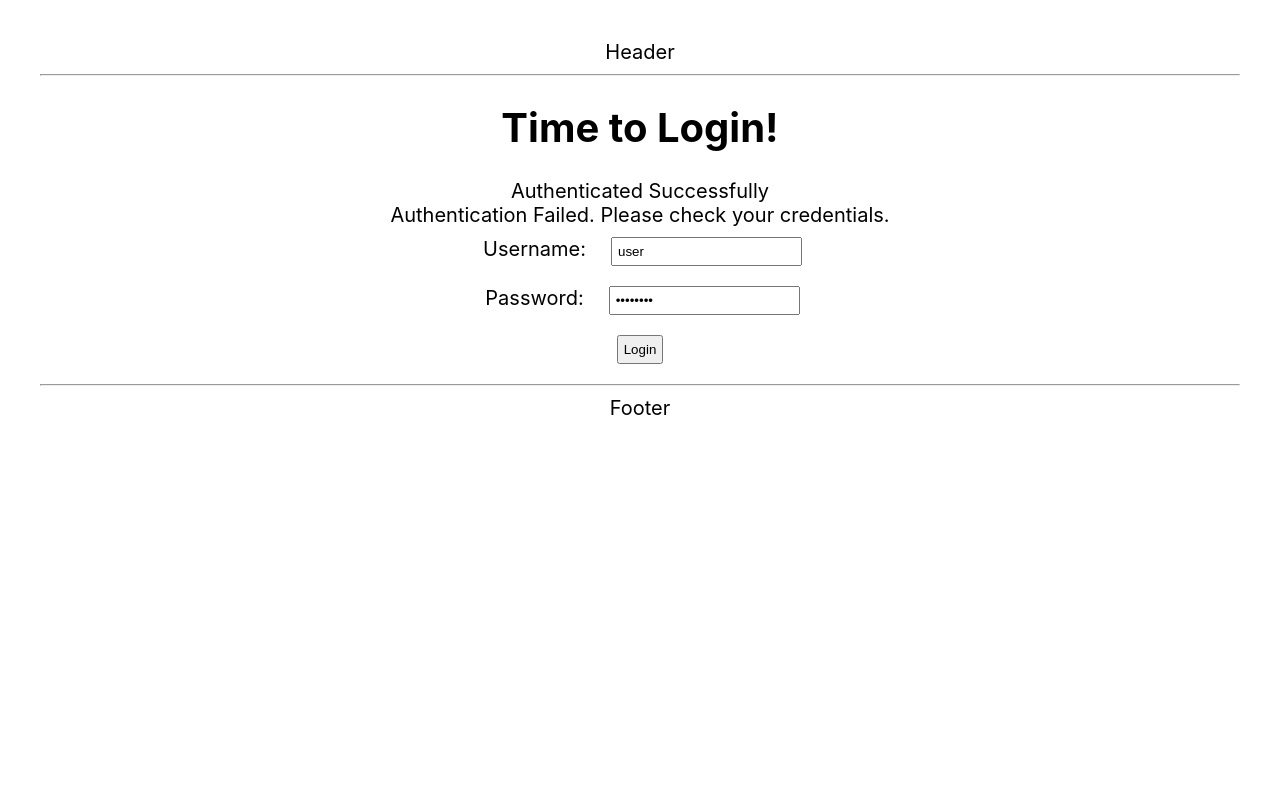
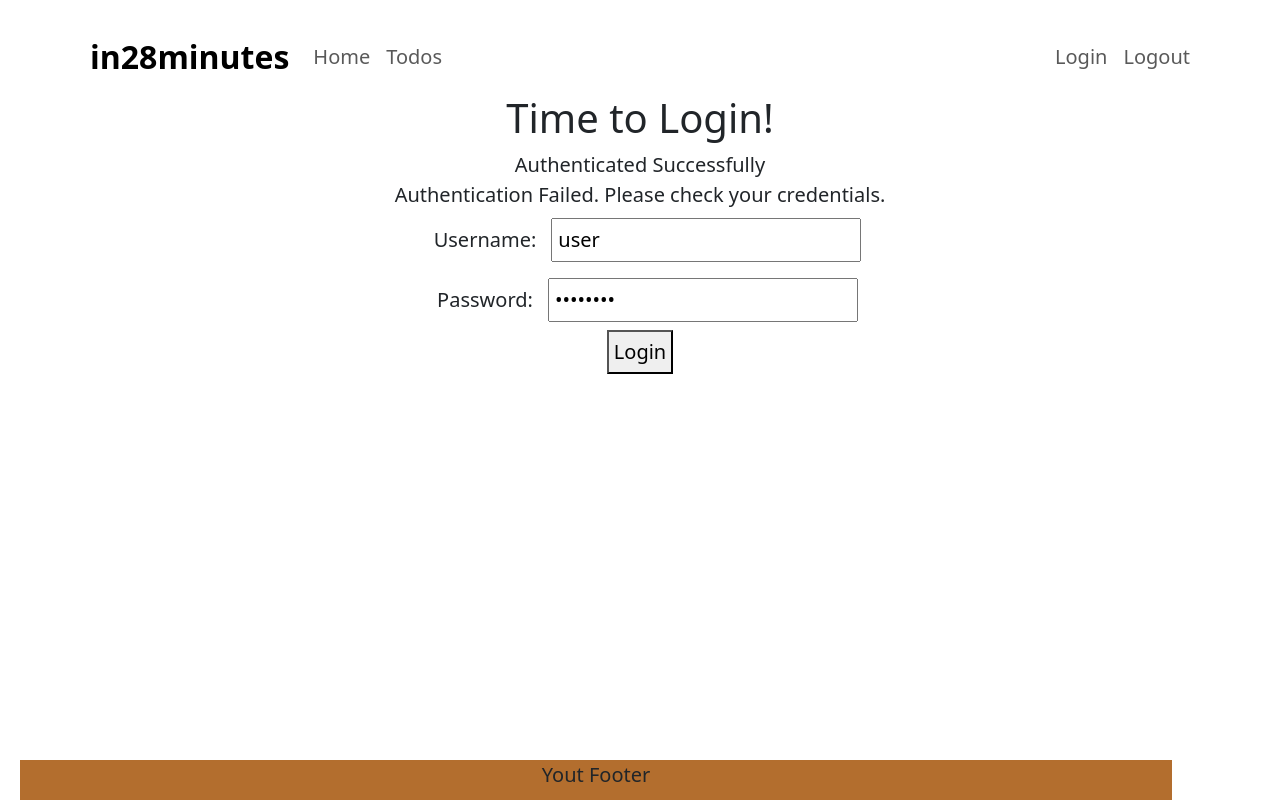
Before and after one commit to cristimanolache28/frontend-project, a React (Create React App) app: page / in a window 1280 px wide. Built offline with nearby package versions, Linux system fonts and the light colour scheme.

Commit message:
add bootstrap and improve login interface

```diff
--- a/package.json
+++ b/package.json
@@ -6,6 +6,7 @@
     "@testing-library/jest-dom": "^5.17.0",
     "@testing-library/react": "^13.4.0",
     "@testing-library/user-event": "^13.5.0",
+    "bootstrap": "^5.3.3",
     "react": "^18.2.0",
     "react-dom": "^18.2.0",
     "react-router-dom": "^6.22.1",
--- a/src/components/todo/TodoApp.css
+++ b/src/components/todo/TodoApp.css
@@ -3,3 +3,12 @@ label, input, button {
     padding: 5px;
 
 }
+
+footer {
+    bottom: 0;
+    position: absolute;
+    width: 90%;
+    height: 40px;
+    background-color: rgb(179, 110, 46);
+
+}
--- a/src/components/todo/TodoApp.jsx
+++ b/src/components/todo/TodoApp.jsx
@@ -6,8 +6,9 @@ import {BrowserRouter, Routes, Route, useNavigate, useParams, Link} from 'react-
 export default  function TodoApp() {
     return(
         <div className="TodoApp">
+
+            <BrowserRouter>
             <HeaderComponent/>
-            <BrowserRouter>
                 <Routes>
                 <Route path='' element={<LoginComponent/>}></Route>
                     <Route path='/login' element={<LoginComponent/>}></Route>
@@ -16,8 +17,8 @@ export default  function TodoApp() {
 
                     <Route path='*' element={<ErrorComponent/>}></Route>
                 </Routes>
+                <FooterComponent/>
             </BrowserRouter>
-            <FooterComponent/>
         </div>
     )
 }
@@ -131,10 +132,10 @@ const todos = [
 ]
 
     return (
-        <div className="ListTodosComponent">
+        <div className="container">
             <h1>Things you want To Do!</h1>
             <div>
-                <table>
+                <table className='table'>
                     <thead>
                         <tr>
                             <td>Id</td>
@@ -166,16 +167,32 @@ const todos = [
 
 function HeaderComponent() {
     return (
-        <div className="header">
-            Header <hr/>
-        </div>
+        <header className="header">
+           <div className='container'>
+                <nav className="navbar navbar-expand-lg">
+                    <a className="navbar-brand ms-2 fs-2 fw-bold text-black" href="https://www.in28minutes.com">in28minutes</a>
+                    <div className="collapse navbar-collapse">
+                        <ul className="navbar-nav">
+                            <li className="nav-item fs-5"><Link className="nav-link" to="/welcome/in28minutes">Home</Link></li>
+                            <li className="nav-item fs-5"><Link className="nav-link" to="/todos">Todos</Link></li>
+                        </ul>
+                    </div>
+                    <ul className="navbar-nav">
+                        <li className="nav-item fs-5"><Link className="nav-link" to="/login">Login</Link></li>
+                        <li className="nav-item fs-5"><Link className="nav-link" to="/logout">Logout</Link></li>
+                    </ul>
+                </nav>
+           </div>
+        </header>
     )
 }
 
 function FooterComponent() {
     return (
-        <div className="footer">
-            <hr/> Footer
-        </div>
+        <footer className="footer">
+            <div className='container'>
+                Yout Footer
+            </div>
+        </footer>
     )
 }
--- a/src/index.js
+++ b/src/index.js
@@ -3,6 +3,8 @@ import ReactDOM from 'react-dom/client';
 import './index.css';
 import App from './App';
 import reportWebVitals from './reportWebVitals';
+
+import 'bootstrap/dist/css/bootstrap.min.css'
 
 const root = ReactDOM.createRoot(document.getElementById('root'));
 root.render(
```
Also changed, not shown: 1 other file (tests, documents, lock files or other folders).
